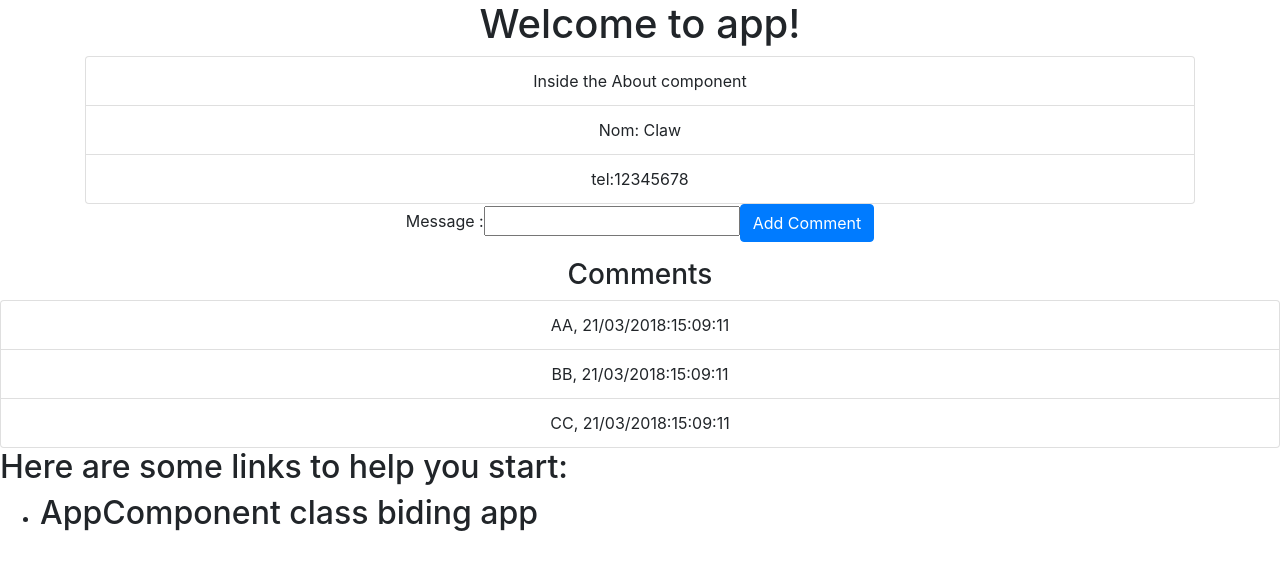
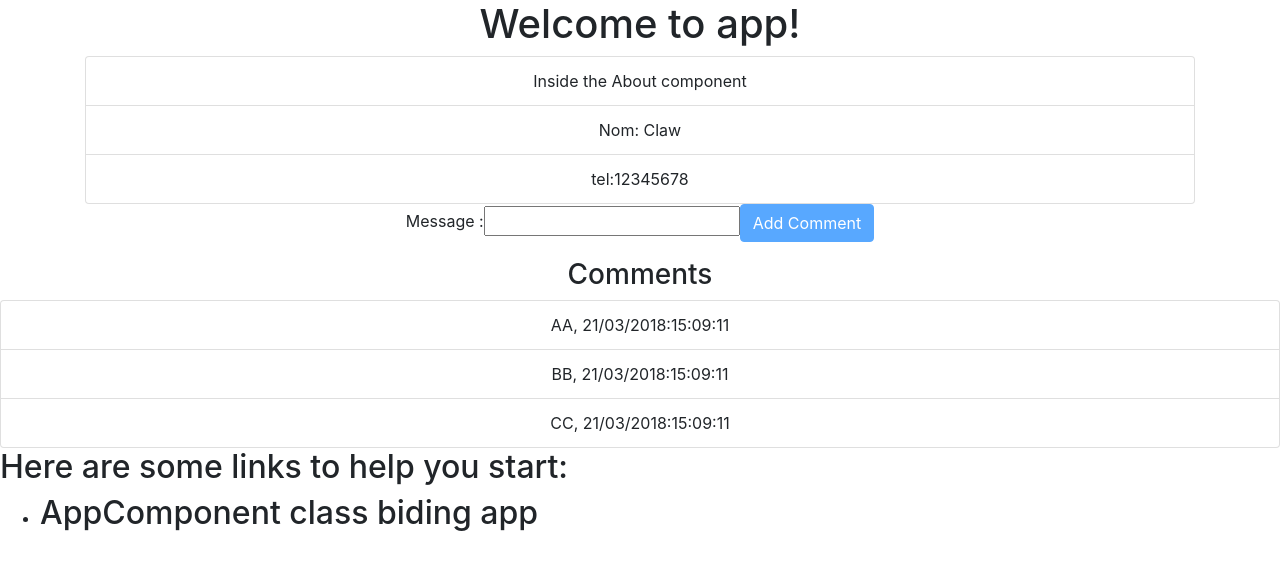
Before and after one commit to clawdeck9/angular-api-picture-search, an Angular app: page / in a window 1280 px wide. Shown: the top 570 px of the page. Built offline with nearby package versions, Linux system fonts and the light colour scheme.

Commit message:
same result as in last commit but with a formsModule form

```diff
--- a/src/app/about/about.component.html
+++ b/src/app/about/about.component.html
@@ -10,11 +10,13 @@
 	</div>
 </div>
 <div>
-	<div class="form-group">
-		<label class="control-label">Message : </label>
-		<input type="text" [(ngModel)]="commentBox.message">
-		<button class="btn btn-primary" (click)="onAddComment()">Add Comment</button>
-</div>
+	<form #f="ngForm" (ngSubmit)="onAddComment(f.value)">
+		<div class="form-group">
+			<label class="control-label">Message : </label>
+			<input required="" name="message" ngModel type="text" [(ngModel)]="commentBox.message" >
+			<button [disabled]="!f.valid" type="submit"  class="btn btn-primary" >Add Comment</button>
+		</div>
+	</form>
 <div>
 	<h3>Comments</h3>
 	<ul class="list-group">
--- a/src/app/about/about.component.ts
+++ b/src/app/about/about.component.ts
@@ -26,10 +26,10 @@ export class AboutComponent implements OnInit {
   ngOnInit() {
   }
 
-  onAddComment(){
+  onAddComment(f){
     this.commentBox.date=new Date();
-    this.comments.push(this.commentBox);
-    this.commentBox={date:null,message:""};
+    this.comments.push({"date":new Date(), "message":f.message});
+    this.commentBox.message="";
   }
 
 }
```
